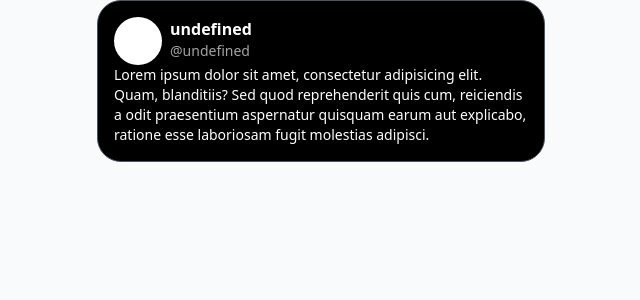
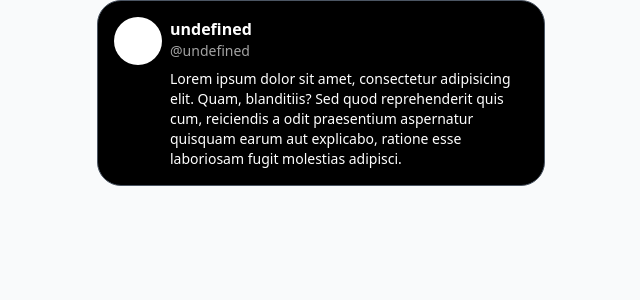
Before and after one commit to bhwk/Quip, a SvelteKit app: page /tweet/tweet in a window 1280 px wide. Shown: the top 300 px of the page, without its empty margins (319-959 px from the left). Built offline with nearby package versions, Linux system fonts and the light colour scheme.

Commit message:
Update tweet styling

```diff
--- a/src/components/Tweet/Tweet.svelte
+++ b/src/components/Tweet/Tweet.svelte
@@ -3,9 +3,11 @@
 	let content;
 </script>
 
-<div class="self-center flex grow-0 flex-col max-w-md bg-black rounded-3xl text-white p-4 box-border border border-gray-600">
+<div class="self-center flex gap-2 grow-0 max-w-md bg-black rounded-3xl text-white p-4 box-border border border-gray-600">
 	<div class="flex gap-2">
 		<div class="bg-white w-12 h-12 rounded-full"></div>
+	</div>
+	<div class="flex flex-col gap-2">
 		<div class="flex flex-col">
 			<div class="font-bold">
 				{username}
@@ -14,10 +16,10 @@
 				@{username}
 			</div>
 		</div>
-	</div>
-	<div class="text-sm">
-		Lorem ipsum dolor sit amet, consectetur adipisicing elit. Quam, blanditiis? Sed quod
-		reprehenderit quis cum, reiciendis a odit praesentium aspernatur quisquam earum aut
-		explicabo, ratione esse laboriosam fugit molestias adipisci.
+		<div class="text-sm">
+			Lorem ipsum dolor sit amet, consectetur adipisicing elit. Quam, blanditiis? Sed quod
+			reprehenderit quis cum, reiciendis a odit praesentium aspernatur quisquam earum aut
+			explicabo, ratione esse laboriosam fugit molestias adipisci.
+		</div>
 	</div>
 </div>
```
